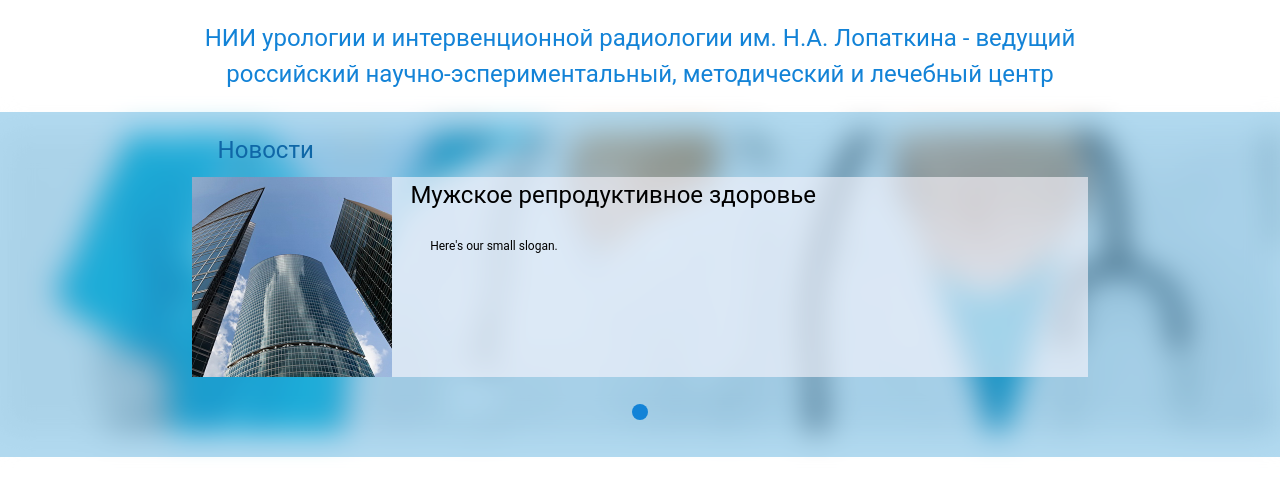
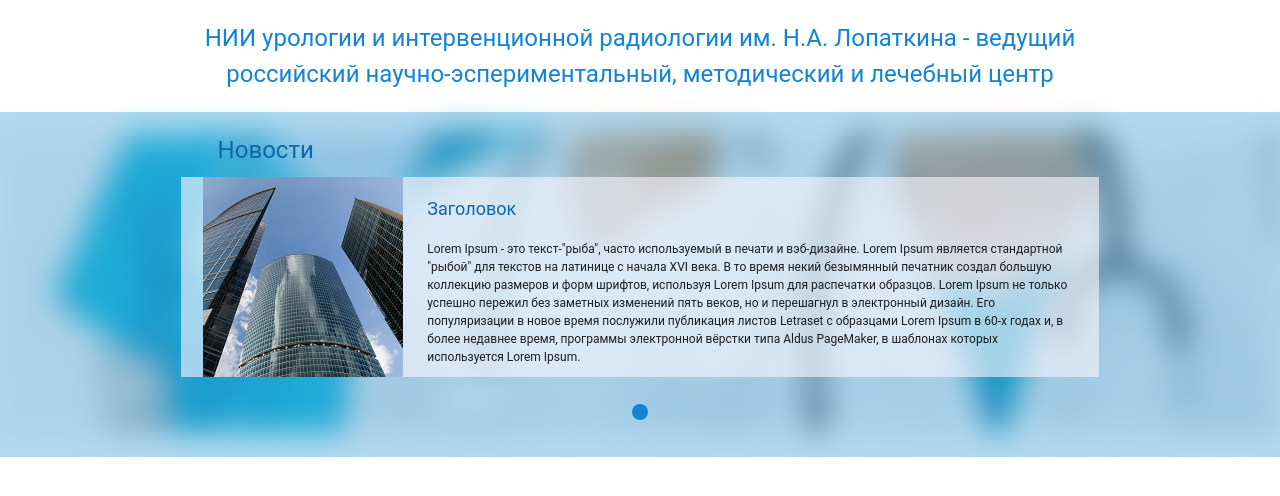
Before and after one commit to maratkanov-a/clinic, a Django app: template templates/clinic_app/news_list_all.html in a window 1280 px wide. Shown: the part 68-564 px from the top of the page. Run offline with Django 3.2, Linux system fonts and the light colour scheme; the template is opened without the code that fills it, so the values that code supplies are empty; parts of the project's set-up code (start-up, migrations or seed data) failed here and were passed over; some web fonts are replaced.

Commit message:
fix slider

```diff
--- a/clinic_app/static/css/mine.css
+++ b/clinic_app/static/css/mine.css
@@ -79,25 +79,13 @@
     height: 200px !important;
 }
 
-.news__slider__text {
-    position: relative;
-    color: black !important;
-}
-
 .news__slider__text__title {
-    position: absolute;
-    left: 100px;
-    width: 100%;
-    font-size: 24px;
+    color: #0f67a7;
+    font-size: 18px;
 
 }
 
 .news__slider__text__description {
-    position: absolute;
-    left: -3%;
-    top: 30%;
-    width: 100%;
-    height: 50%;
     font-size: 12px;
 
 }
@@ -127,4 +115,3 @@
      background-color: white;
      border: 1px solid rgba(0,0,0,0.5);
  }
-/**/
--- a/templates/clinic_app/news_list_all.html
+++ b/templates/clinic_app/news_list_all.html
@@ -14,19 +14,32 @@
         </div>
 
         <div class="container news__slider">
-            <div class="row">
-                <div class="col s12 slider news__slider__height">
+            <div class="slider news__slider__height">
+                <div class="row ">
                     <ul class="slides news__slider__ul__height">
                         <li>
-                            <div class="caption center-align news__slider__text">
-                                <img class="news__slider__img left" src="{% static 'img/ofisnii-zdaniy-chelzbinska.jpg' %}">
-                                <div class="news__slider__text__title">
-                                    Мужское репродуктивное здоровье
-                                </div>
-                                <div class="news__slider__text__description">Here's our small slogan.</div>
+                            <div class="col s12 m3 l3">
+                                <img class="news__slider__img left"
+                                     src="{% static 'img/ofisnii-zdaniy-chelzbinska.jpg' %}">
+                            </div>
+                            <div class="col s12 m9 l9">
+                                <p class="news__slider__text__title">
+                                    Заголовок
+                                </p>
+                                <p class="news__slider__text__description">
+                                    Lorem Ipsum - это текст-"рыба", часто используемый в печати и вэб-дизайне. Lorem Ipsum
+                                    является стандартной "рыбой" для текстов на латинице с начала XVI века. В то время некий
+                                    безымянный печатник создал большую коллекцию размеров и форм шрифтов, используя Lorem
+                                    Ipsum для распечатки образцов. Lorem Ipsum не только успешно пережил без заметных
+                                    изменений пять веков, но и перешагнул в электронный дизайн. Его популяризации в новое
+                                    время послужили публикация листов Letraset с образцами Lorem Ipsum в 60-х годах и, в
+                                    более недавнее время, программы электронной вёрстки типа Aldus PageMaker, в шаблонах
+                                    которых используется Lorem Ipsum.
+                                </p>
                             </div>
                         </li>
                     </ul>
+
                 </div>
             </div>
         </div>
```
